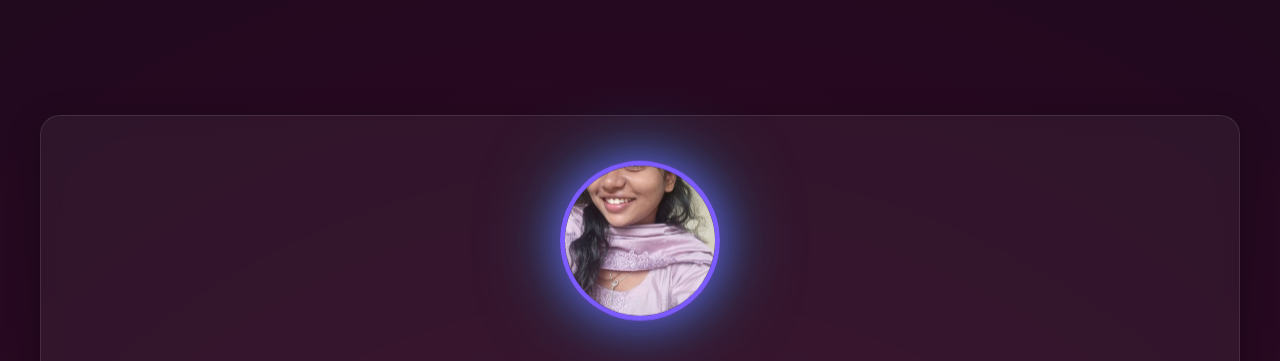
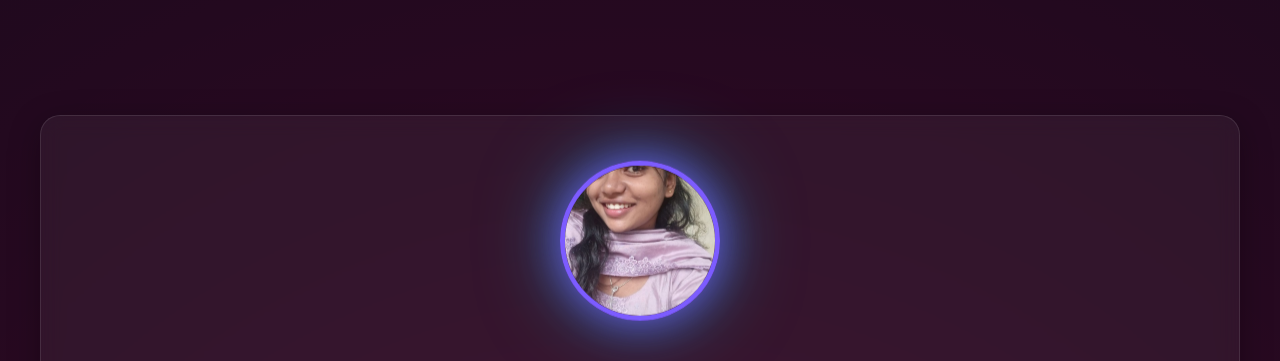
Before and after one commit to elakkiyamanojkumar805-gif/elakkiya-portfolio, a plain HTML site: page index.html in a window 1280 px wide. Shown: the part 92-453 px from the top of the page. Drawn offline with Linux system fonts and the light colour scheme.

Commit message:
Update index.html

```diff
--- a/index.html
+++ b/index.html
@@ -115,6 +115,7 @@
       height: 160px !important;
       border-radius: 50% !important;
       object-fit: cover !important;
+      object-position: center 45% !important;
       border: 5px solid var(--primary) !important;
       margin: 0 auto 25px !important;
       display: block !important;
```
